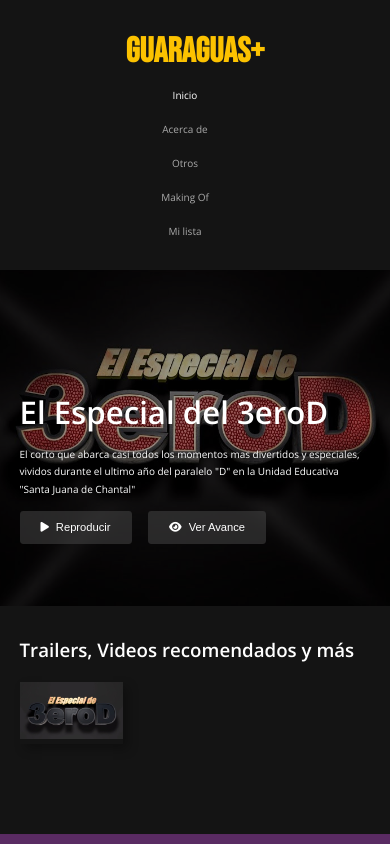
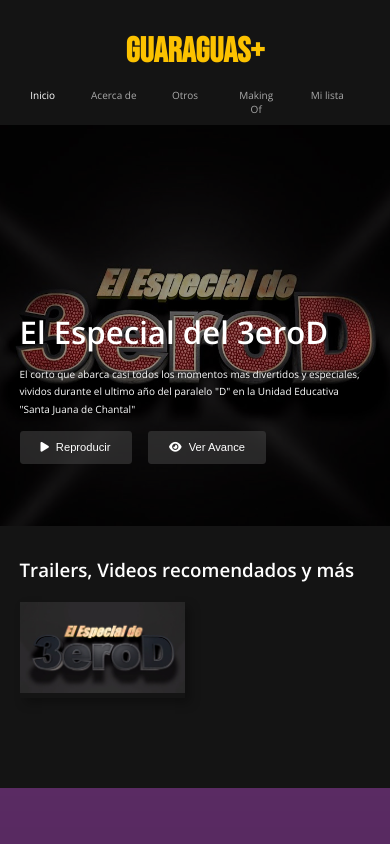
Before and after one commit to pericao320/pericao320.github.io, a plain HTML site: page index.html in a window 390 px wide. Shown: the top 844 px of the page. Drawn offline with nearby package versions, Linux system fonts and the light colour scheme; a script that the page names is missing.

Commit message:
Initial commit

```diff
--- a/estilos.css
+++ b/estilos.css
@@ -258,7 +258,7 @@ header nav a.activo{
 
     .peliculas-recomendadas .contenedor-carousel .carousel {
         display: grid;
-        grid-template-columns: repeat(3,1fr);
+        grid-template-columns: repeat(2,1fr);
         gap: 20px;
     }
 
@@ -271,19 +271,21 @@ header nav a.activo{
 
 @media screen and (max-width: 500px) {
     .contenedor-del-header {
-        height: 200px;
+        height: 120px;
     }
 
     header {
-        height: 270px;
+        height: 125px;
     }
     .contenedor-del-nav {
         display: block;
         align-content: center;
     }
     .contenedor-del-nav nav {
-        display: flex;
-        flex-direction: column;
+        display: grid;
+        grid-template-columns: repeat(5,1fr);
+        gap: 5px;
+        //flex-direction: column;
     }
     .contenedor-del-nav nav a {
         margin-bottom: 20px;
```
